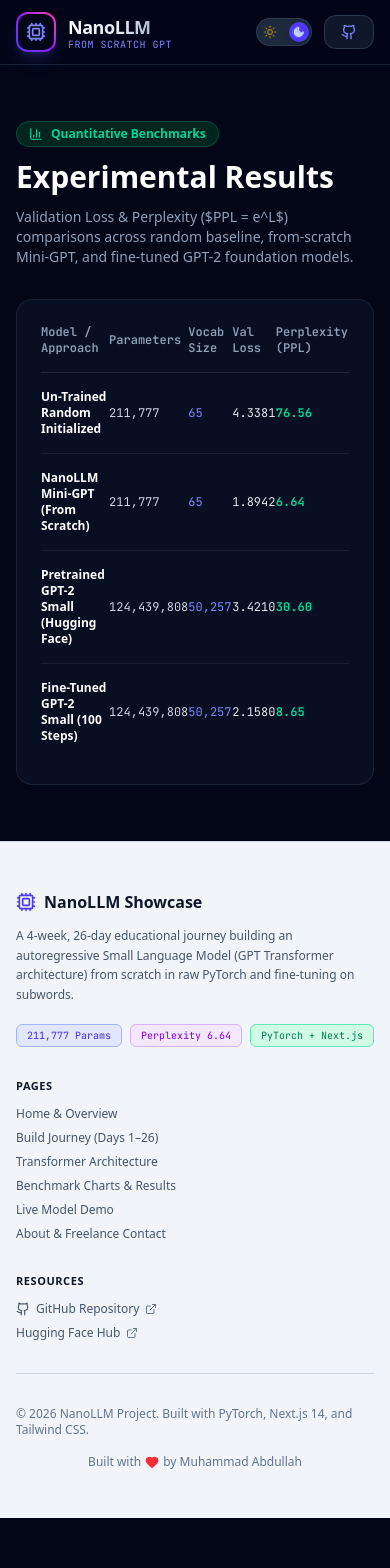
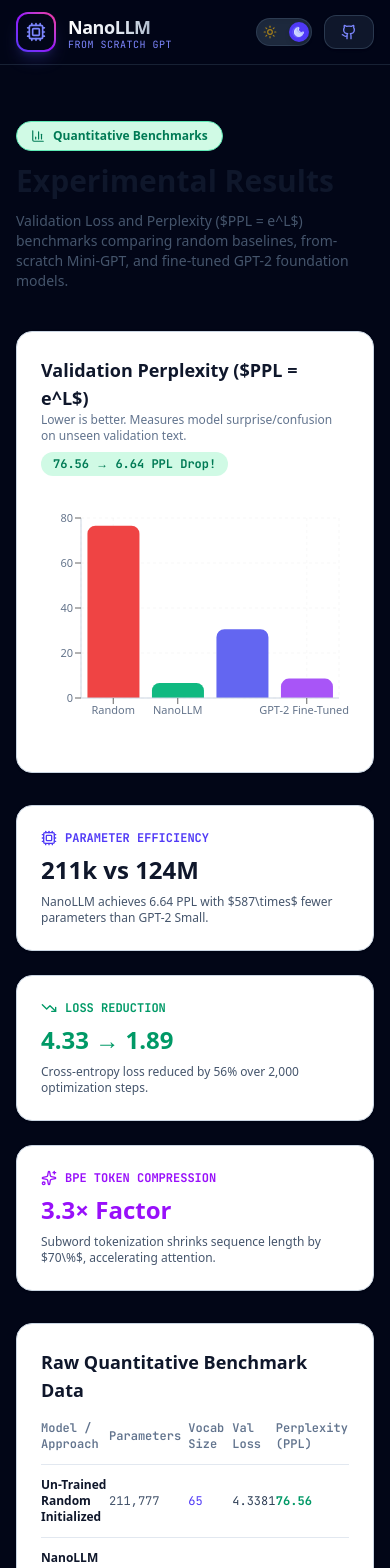
Before and after one commit to MuhammadAbdullah12-ux/NanoLLM, a Next.js app in the folder frontend/: page /results in a window 390 px wide. Shown: the top 1568 px of the page. Before the commit the page ends 1518 px from the top, so only its background shows below. Built offline with nearby package versions, Linux system fonts and the light colour scheme.

Commit message:
Showcase Day 7: Built interactive Recharts bar chart visualization for Results page

```diff
--- a/frontend/app/results/page.tsx
+++ b/frontend/app/results/page.tsx
@@ -1,4 +1,5 @@
-import { BarChart3, TrendingDown, Award } from "lucide-react";
+import ResultsChart from "@/components/ResultsChart";
+import { BarChart3, Cpu, Sparkles, TrendingDown, Award } from "lucide-react";
 
 export default function ResultsPage() {
   const benchmarks = [
@@ -11,40 +12,80 @@
   return (
     <div className="space-y-8 py-6">
       <div className="space-y-3">
-        <div className="inline-flex items-center gap-2 px-3 py-1 rounded-full bg-emerald-950/80 border border-emerald-800/60 text-emerald-400 text-xs font-semibold">
+        <div className="inline-flex items-center gap-2 px-3.5 py-1.5 rounded-full bg-emerald-100 dark:bg-emerald-950/80 border border-emerald-300 dark:border-emerald-800/60 text-emerald-700 dark:text-emerald-400 text-xs font-semibold">
           <BarChart3 className="w-3.5 h-3.5" />
           <span>Quantitative Benchmarks</span>
         </div>
-        <h1 className="text-3xl sm:text-4xl font-extrabold text-white">Experimental Results</h1>
-        <p className="text-slate-400 text-sm max-w-2xl">
-          Validation Loss & Perplexity ($PPL = e^L$) comparisons across random baseline, from-scratch Mini-GPT, and fine-tuned GPT-2 foundation models.
+        <h1 className="text-3xl sm:text-4xl font-extrabold text-slate-900 dark:text-white">Experimental Results</h1>
+        <p className="text-slate-600 dark:text-slate-400 text-sm max-w-2xl">
+          Validation Loss and Perplexity ($PPL = e^L$) benchmarks comparing random baselines, from-scratch Mini-GPT, and fine-tuned GPT-2 foundation models.
         </p>
       </div>
 
-      <div className="overflow-x-auto bg-slate-900/60 border border-slate-800/80 rounded-2xl p-6">
+      {/* Visual Bar Chart */}
+      <div className="pt-2">
+        <ResultsChart />
+      </div>
+
+      {/* Secondary Metric Cards */}
+      <div className="grid grid-cols-1 md:grid-cols-3 gap-6">
+        <div className="bg-white dark:bg-slate-900/60 border border-slate-300 dark:border-slate-800/80 rounded-2xl p-6 space-y-2 shadow-sm">
+          <div className="flex items-center gap-2 text-indigo-600 dark:text-indigo-400 text-xs font-mono font-bold uppercase">
+            <Cpu className="w-4 h-4" />
+            <span>Parameter Efficiency</span>
+          </div>
+          <div className="text-2xl font-extrabold text-slate-900 dark:text-white">211k vs 124M</div>
+          <p className="text-xs text-slate-600 dark:text-slate-400">NanoLLM achieves 6.64 PPL with $587\times$ fewer parameters than GPT-2 Small.</p>
+        </div>
+
+        <div className="bg-white dark:bg-slate-900/60 border border-slate-300 dark:border-slate-800/80 rounded-2xl p-6 space-y-2 shadow-sm">
+          <div className="flex items-center gap-2 text-emerald-600 dark:text-emerald-400 text-xs font-mono font-bold uppercase">
+            <TrendingDown className="w-4 h-4" />
+            <span>Loss Reduction</span>
+          </div>
+          <div className="text-2xl font-extrabold text-emerald-600 dark:text-emerald-400">4.33 → 1.89</div>
+          <p className="text-xs text-slate-600 dark:text-slate-400">Cross-entropy loss reduced by 56% over 2,000 optimization steps.</p>
+        </div>
+
+        <div className="bg-white dark:bg-slate-900/60 border border-slate-300 dark:border-slate-800/80 rounded-2xl p-6 space-y-2 shadow-sm">
+          <div className="flex items-center gap-2 text-purple-600 dark:text-purple-400 text-xs font-mono font-bold uppercase">
+            <Sparkles className="w-4 h-4" />
+            <span>BPE Token Compression</span>
+          </div>
+          <div className="text-2xl font-extrabold text-purple-600 dark:text-purple-400">3.3× Factor</div>
+          <p className="text-xs text-slate-600 dark:text-slate-400">Subword tokenization shrinks sequence length by $70\%$, accelerating attention.</p>
+        </div>
+      </div>
+
+      {/* Raw Data Table */}
+      <div className="bg-white dark:bg-slate-900/60 border border-slate-300 dark:border-slate-800/80 rounded-2xl p-6 space-y-4 shadow-sm">
+        <h3 className="text-lg font-bold text-slate-900 dark:text-white">Raw Quantitative Benchmark Data</h3>
+        <div className="overflow-x-auto">
           <table className="w-full text-left text-xs">
             <thead>
-            <tr className="border-b border-slate-800 text-slate-400 font-mono">
-              <th className="pb-4 font-semibold">Model / Approach</th>
-              <th className="pb-4 font-semibold">Parameters</th>
-              <th className="pb-4 font-semibold">Vocab Size</th>
-              <th className="pb-4 font-semibold">Val Loss</th>
-              <th className="pb-4 font-semibold">Perplexity (PPL)</th>
+              <tr className="border-b border-slate-200 dark:border-slate-800 text-slate-500 font-mono">
+                <th className="pb-3 font-semibold">Model / Approach</th>
+                <th className="pb-3 font-semibold">Parameters</th>
+                <th className="pb-3 font-semibold">Vocab Size</th>
+                <th className="pb-3 font-semibold">Val Loss</th>
+                <th className="pb-3 font-semibold">Perplexity (PPL)</th>
               </tr>
             </thead>
-          <tbody className="divide-y divide-slate-800/60">
+            <tbody className="divide-y divide-slate-200 dark:divide-slate-800">
               {benchmarks.map((row, idx) => (
-              <tr key={idx} className="hover:bg-slate-800/30 transition-colors">
-                <td className="py-4 font-semibold text-white">{row.model}</td>
-                <td className="py-4 font-mono text-slate-300">{row.params}</td>
-                <td className="py-4 font-mono text-indigo-400">{row.vocab}</td>
-                <td className="py-4 font-mono text-slate-200">{row.loss}</td>
-                <td className="py-4 font-mono font-bold text-emerald-400">{row.ppl}</td>
+                <tr key={idx} className="hover:bg-slate-50 dark:hover:bg-slate-800/30 transition-colors">
+                  <td className="py-3 font-semibold text-slate-900 dark:text-white">{row.model}</td>
+                  <td className="py-3 font-mono text-slate-600 dark:text-slate-300">{row.params}</td>
+                  <td className="py-3 font-mono text-indigo-600 dark:text-indigo-400">{row.vocab}</td>
+                  <td className="py-3 font-mono text-slate-700 dark:text-slate-200">{row.loss}</td>
+                  <td className="py-3 font-mono font-bold text-emerald-600 dark:text-emerald-400">{row.ppl}</td>
                 </tr>
               ))}
             </tbody>
           </table>
         </div>
       </div>
+
+    </div>
   );
 }
--- /dev/null
+++ b/frontend/components/ResultsChart.tsx
@@ -0,0 +1,101 @@
+"use client";
+
+import {
+  BarChart,
+  Bar,
+  XAxis,
+  YAxis,
+  CartesianGrid,
+  Tooltip,
+  ResponsiveContainer,
+  Cell
+} from "recharts";
+
+export default function ResultsChart() {
+  const data = [
+    {
+      name: "Random Baseline",
+      shortName: "Random",
+      loss: 4.3381,
+      ppl: 76.56,
+      color: "#ef4444" // Red
+    },
+    {
+      name: "NanoLLM (Scratch)",
+      shortName: "NanoLLM",
+      loss: 1.8942,
+      ppl: 6.64,
+      color: "#10b981" // Emerald
+    },
+    {
+      name: "Pretrained GPT-2",
+      shortName: "GPT-2 Base",
+      loss: 3.421,
+      ppl: 30.6,
+      color: "#6366f1" // Indigo
+    },
+    {
+      name: "Fine-Tuned GPT-2",
+      shortName: "GPT-2 Fine-Tuned",
+      loss: 2.158,
+      ppl: 8.65,
+      color: "#a855f7" // Purple
+    }
+  ];
+
+  return (
+    <div className="space-y-6">
+
+      {/* Chart 1: Perplexity (PPL) Bar Chart */}
+      <div className="bg-white dark:bg-slate-900/60 border border-slate-300 dark:border-slate-800/80 rounded-2xl p-6 space-y-4 shadow-sm">
+        <div className="flex flex-col sm:flex-row sm:items-center justify-between gap-2">
+          <div>
+            <h3 className="text-lg font-bold text-slate-900 dark:text-white">Validation Perplexity ($PPL = e^L$)</h3>
+            <p className="text-xs text-slate-500">Lower is better. Measures model surprise/confusion on unseen validation text.</p>
+          </div>
+          <span className="px-3 py-1 rounded-full bg-emerald-100 dark:bg-emerald-950 text-emerald-700 dark:text-emerald-400 font-mono text-xs font-bold w-fit">
+            76.56 → 6.64 PPL Drop!
+          </span>
+        </div>
+
+        <div className="h-64 sm:h-72 w-full pt-4">
+          <ResponsiveContainer width="100%" height="100%">
+            <BarChart data={data} margin={{ top: 10, right: 10, left: -20, bottom: 20 }}>
+              <CartesianGrid strokeDasharray="3 3" opacity={0.15} />
+              <XAxis
+                dataKey="shortName"
+                tick={{ fill: "#64748b", fontSize: 11 }}
+                axisLine={{ stroke: "#cbd5e1" }}
+              />
+              <YAxis
+                tick={{ fill: "#64748b", fontSize: 11 }}
+                axisLine={{ stroke: "#cbd5e1" }}
+              />
+              <Tooltip
+                content={({ active, payload }) => {
+                  if (active && payload && payload.length) {
+                    const item = payload[0].payload;
+                    return (
+                      <div className="bg-slate-900 text-white p-3 rounded-xl border border-slate-700 shadow-xl text-xs space-y-1">
+                        <p className="font-bold">{item.name}</p>
+                        <p className="text-emerald-400 font-mono">Perplexity (PPL): {item.ppl}</p>
+                        <p className="text-slate-400 font-mono">Val Loss: {item.loss}</p>
+                      </div>
+                    );
+                  }
+                  return null;
+                }}
+              />
+              <Bar dataKey="ppl" radius={[8, 8, 0, 0]}>
+                {data.map((entry, index) => (
+                  <Cell key={`cell-${index}`} fill={entry.color} />
+                ))}
+              </Bar>
+            </BarChart>
+          </ResponsiveContainer>
+        </div>
+      </div>
+
+    </div>
+  );
+}
```
Lines whose indentation alone changed are shown as unchanged.
